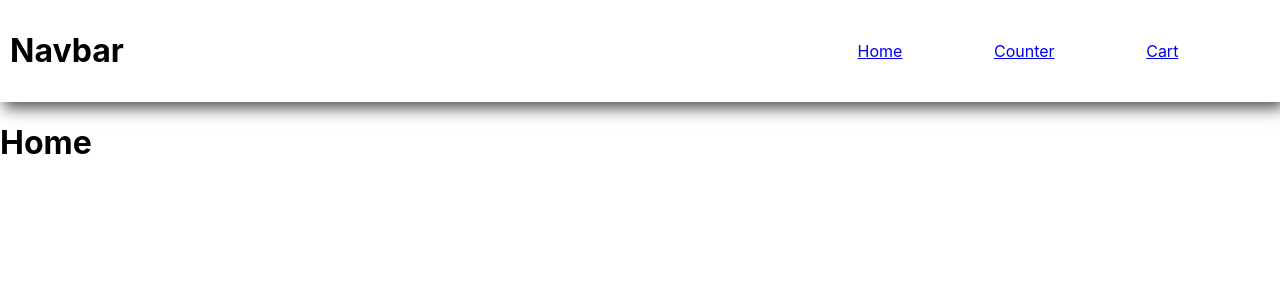
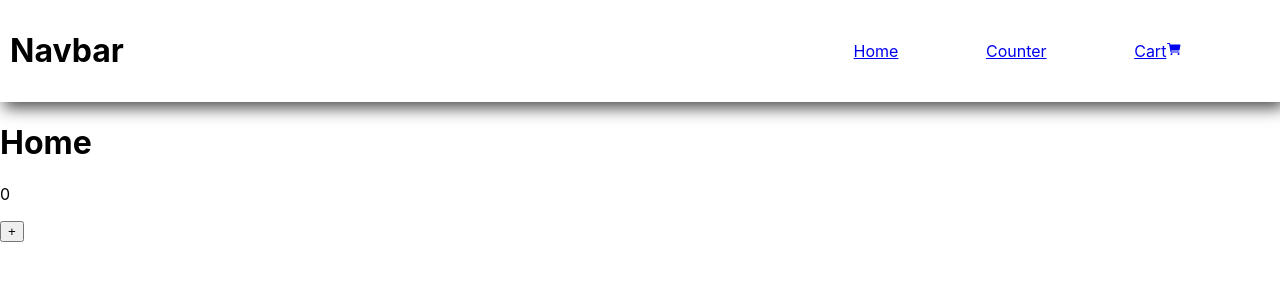
Before and after one commit to tharunamireddy/React.js, a React (Create React App) app: page / in a window 1280 px wide. Shown: the top 300 px of the page. Built offline with nearby package versions, Linux system fonts and the light colour scheme.

Commit message:
seventh commit

```diff
--- a/package.json
+++ b/package.json
@@ -9,6 +9,7 @@
     "@testing-library/user-event": "^13.5.0",
     "react": "^19.2.0",
     "react-dom": "^19.2.0",
+    "react-icons": "^5.5.0",
     "react-router-dom": "^7.11.0",
     "react-scripts": "5.0.1",
     "web-vitals": "^2.1.4"
--- a/src/App.js
+++ b/src/App.js
@@ -13,6 +13,7 @@ function App() {
       <Routes>
         <Route path='/' element={<Home/>} />
         <Route path='/counter' element={<Counter/>}/>
+        {/* <Route path='/cart/:id' element={<ProductDetails/>}/> */}
         <Route path='/cart' element={<Cart/>}/>
       </Routes>
     </Router>
--- a/src/Components/Counter.jsx
+++ b/src/Components/Counter.jsx
@@ -2,6 +2,14 @@ import React, { Component } from 'react'
 import './Counter.css'
 
 class Counter extends Component {
+
+    componentDidMount(){
+        console.log('Mounted')
+    }
+
+    componentWillUnmount(){
+        console.log('Unmounted')
+    }
 
     state = {counter:0}
 
--- a/src/Components/Home.jsx
+++ b/src/Components/Home.jsx
@@ -1,9 +1,24 @@
 import React from 'react'
+import { useState,useEffect } from 'react'
+function Home() {
 
-function Home() {
+    const [count, setCount] = useState(0);
+
+    useEffect(()=>{
+        console.log("useEffect called");
+    },[count])
+
+    const inc = () =>{
+        console.log(count)
+        setCount(c =>c+1 )
+        setCount(c =>c+1 )
+    }
+
   return (
     <div>
       <h1>Home</h1>
+      <p>{count}</p>
+      <button onClick={()=>inc()}>+</button>
     </div>
   )
 }
--- a/src/Components/Navbar.js
+++ b/src/Components/Navbar.js
@@ -1,5 +1,6 @@
 import React from 'react'
 import {Link} from 'react-router-dom'
+import { IoCart } from "react-icons/io5";
 import './Navbar.css'
 
 function Navbar() {
@@ -11,7 +12,9 @@ function Navbar() {
             <li>Home</li>
         </Link>
         <Link to="/counter">Counter</Link>
-        <Link to="/cart">Cart</Link>
+        <Link to="/cart">
+        Cart<IoCart />
+        </Link>
       </div>
     </div>
   )
```
Also changed, not shown: src/Components/ProductDetails.jsx (added, +16 -0 lines), 1 other file (tests, documents, lock files or other folders).
